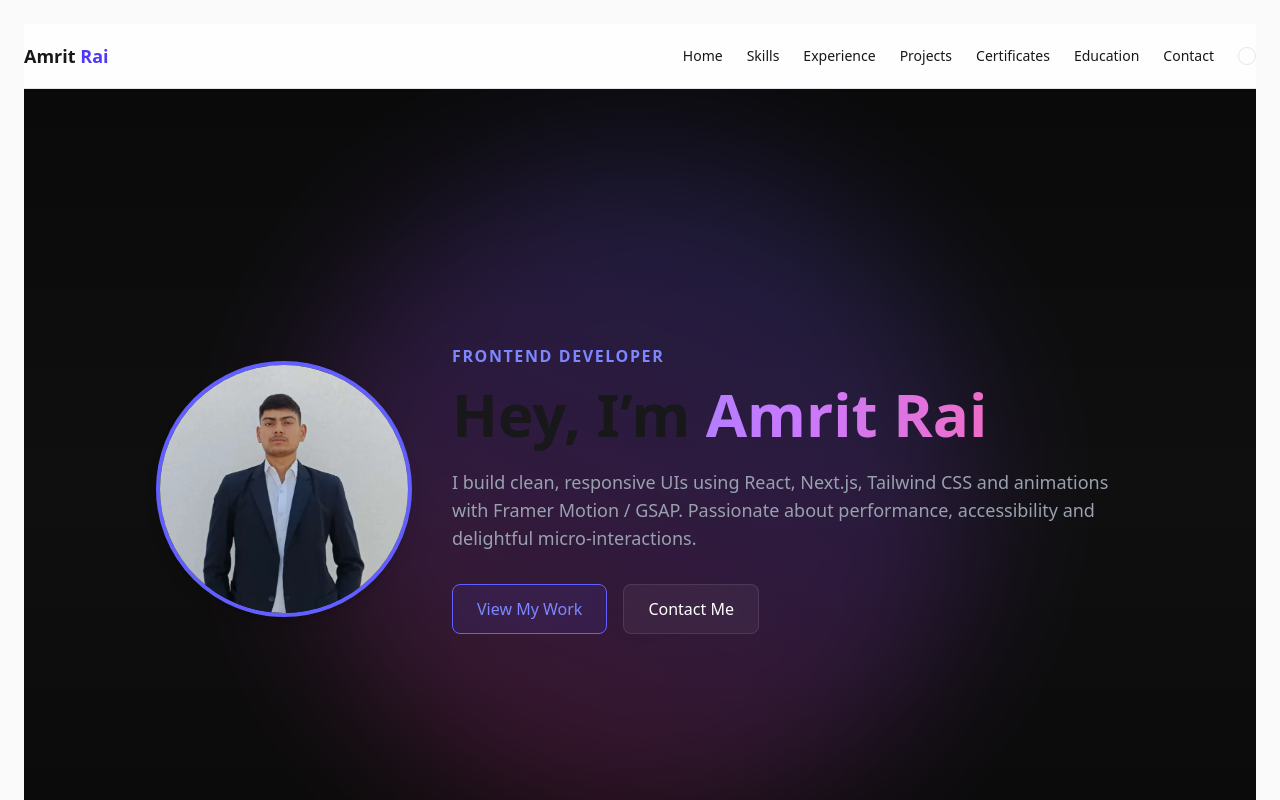
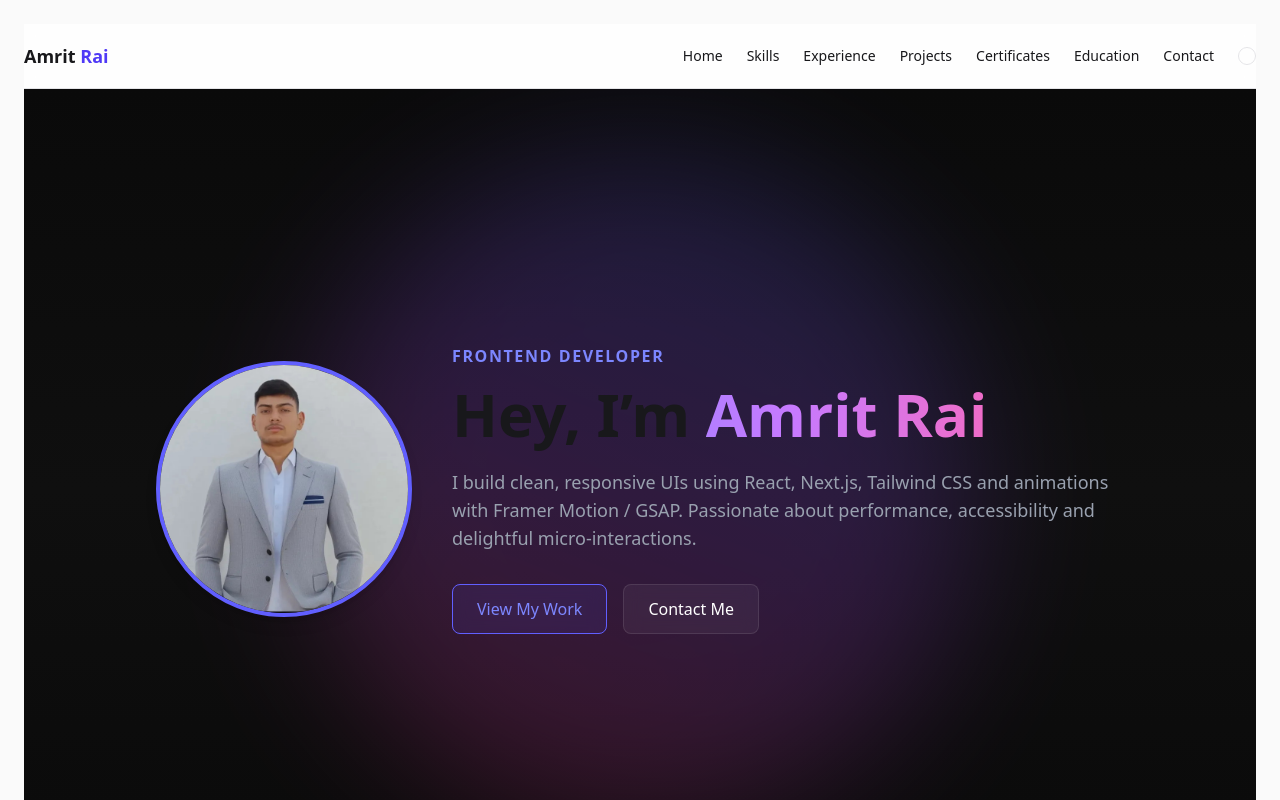
Before and after one commit to amritrai404/Amrit-Rai-Portfolio, a React (Vite) app: page / in a window 1280 px wide. Shown: the top 800 px of the page. Built offline with nearby package versions, Linux system fonts and the light colour scheme.

Commit message:
profile pic change

```diff
--- a/src/components/Hero.jsx
+++ b/src/components/Hero.jsx
@@ -19,7 +19,7 @@ export default function Hero() {
         className="relative z-10 flex-shrink-0"
       >
         <img
-          src="/profile-pic.webp"
+          src="/profile-pic.jpg"
           alt="Amrit Rai"
           className="w-48 h-48 md:w-64 md:h-64 rounded-full border-4 border-indigo-500 shadow-lg object-cover"
         />
```
Also changed, not shown: public/profile-pic.jpg (added), public/profile-pic.webp.
